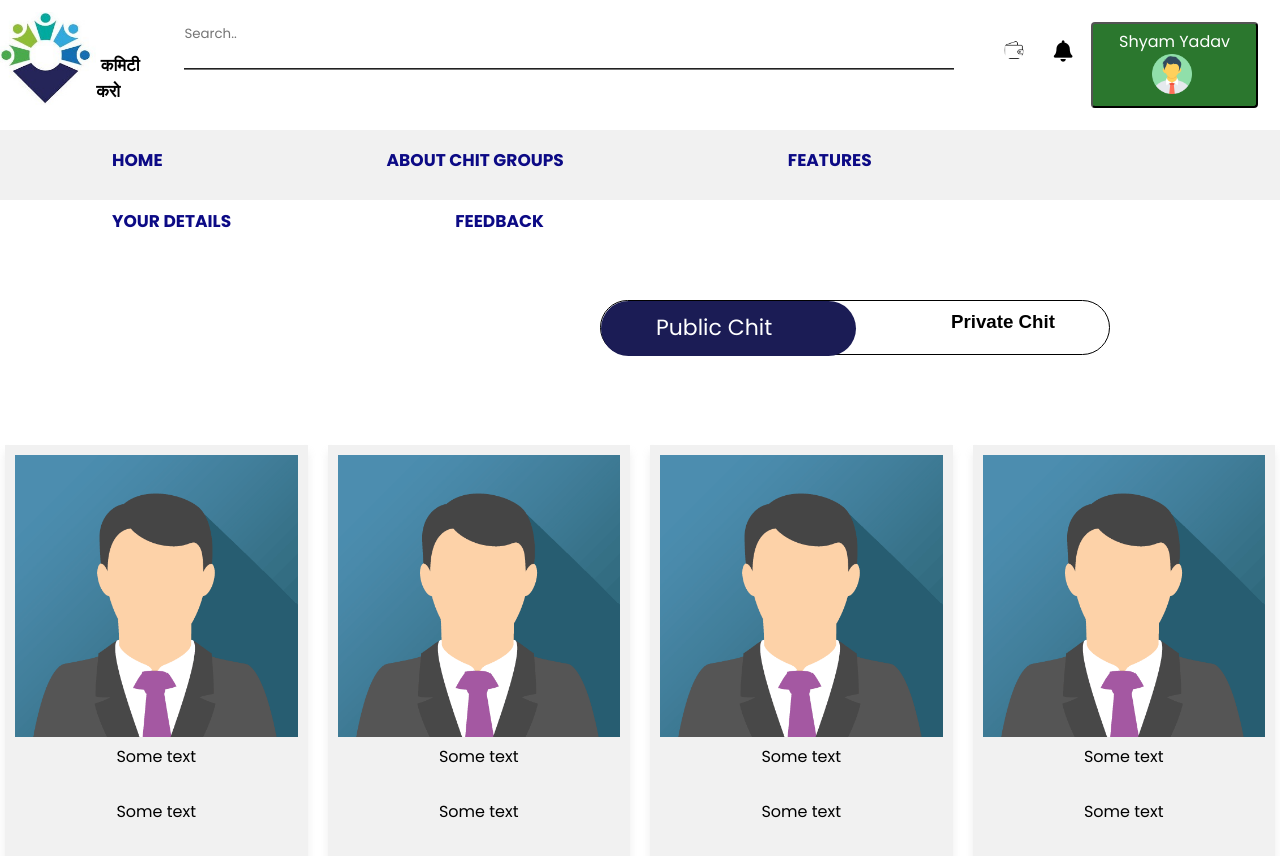
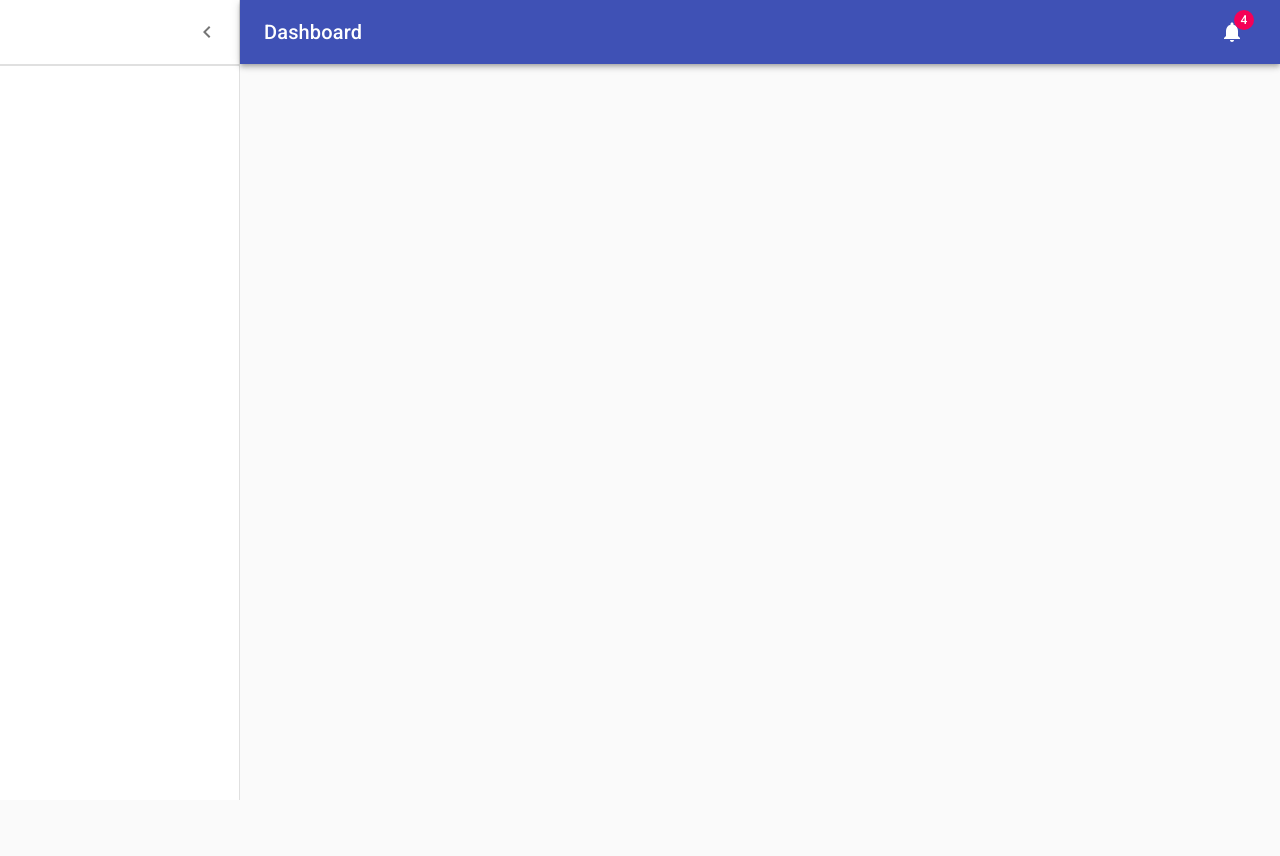
Before and after one commit to Shreyanshmmgn/CFMS-Frontend, a React (Create React App) app in the folder CFMS-Frontend/Frontend/: page /dashBoard in a window 1280 px wide. Shown: the top 856 px of the page. After the commit the page ends 800 px from the top, so only its background shows below. Built offline with nearby package versions, Linux system fonts and the light colour scheme.

Commit message:
Testing Done

```diff
--- a/CFMS-Frontend/Frontend/src/Mainhomepage/Mainhomepage.js
+++ b/CFMS-Frontend/Frontend/src/Mainhomepage/Mainhomepage.js
@@ -1,28 +1,234 @@
-import Navbar from "./Navbar/Navbar";
-import PublicChit from "./Chitfunds/PublicChit";
-import PrivateChit from "./PrivateChit";
-import "./../css/main-homepage.css";
-import { useState } from "react";
+// import Navbar from "./Navbar/Navbar";
+// import PublicChit from "./Chitfunds/PublicChit";
+// import PrivateChit from "./PrivateChit";
+// import "./../css/main-homepage.css";
+// import { useState } from "react";
 
+// function Dashboard() {
+//   const [ currentValue, setcurrentValue] = useState(false);
+//   return (
+//     <div className="main-homepage">
+//       <Navbar></Navbar>
+//       <label className="switch">
+//         <input type="checkbox" id="myCheck" onClick={() => {setcurrentValue(!currentValue)}} />
+//         <span className="slider1 round1">
+//           <h3>Public Chit</h3>
+//           <h3 id="public">Private Chit</h3>
+//         </span>
+//       </label>
+//       {
 
-function Dashboard() {
-  const [ currentValue, setcurrentValue] = useState(false);
+//         currentValue ? <PrivateChit/> : <PublicChit />
+//       }
+//     </div>
+//   );
+// }
+
+// export default Dashboard;
+import React from "react";
+import clsx from "clsx";
+import { makeStyles } from "@material-ui/core/styles";
+import CssBaseline from "@material-ui/core/CssBaseline";
+import Drawer from "@material-ui/core/Drawer";
+import Box from "@material-ui/core/Box";
+import AppBar from "@material-ui/core/AppBar";
+import Toolbar from "@material-ui/core/Toolbar";
+import List from "@material-ui/core/List";
+import Typography from "@material-ui/core/Typography";
+import Divider from "@material-ui/core/Divider";
+import IconButton from "@material-ui/core/IconButton";
+import Badge from "@material-ui/core/Badge";
+import Container from "@material-ui/core/Container";
+import Grid from "@material-ui/core/Grid";
+import Paper from "@material-ui/core/Paper";
+import Link from "@material-ui/core/Link";
+import MenuIcon from "@material-ui/icons/Menu";
+import ChevronLeftIcon from "@material-ui/icons/ChevronLeft";
+import NotificationsIcon from "@material-ui/icons/Notifications";
+// import { mainListItems, secondaryListItems } from "./listItems";
+// import Chart from "./Chart";
+// import Deposits from "./Deposits";
+// import Orders from "./Orders";
+
+function Copyright() {
   return (
-    <div className="main-homepage">
-      <Navbar></Navbar>
-      <label className="switch">
-        <input type="checkbox" id="myCheck" onClick={() => {setcurrentValue(!currentValue)}} />
-        <span className="slider1 round1">
-          <h3>Public Chit</h3>
-          <h3 id="public">Private Chit</h3>
-        </span>
-      </label>
-      {
+    <Typography variant="body2" color="textSecondary" align="center">
+      {"Copyright © "}
+      <Link color="inherit" href="https://material-ui.com/">
+        Your Website
+      </Link>{" "}
+      {new Date().getFullYear()}
+      {"."}
+    </Typography>
+  );
+}
 
-        currentValue ? <PrivateChit/> : <PublicChit />
-      }
+const drawerWidth = 240;
+
+const useStyles = makeStyles((theme) => ({
+  root: {
+    display: "flex",
+  },
+  toolbar: {
+    paddingRight: 24, // keep right padding when drawer closed
+  },
+  toolbarIcon: {
+    display: "flex",
+    alignItems: "center",
+    justifyContent: "flex-end",
+    padding: "0 8px",
+    ...theme.mixins.toolbar,
+  },
+  appBar: {
+    zIndex: theme.zIndex.drawer + 1,
+    transition: theme.transitions.create(["width", "margin"], {
+      easing: theme.transitions.easing.sharp,
+      duration: theme.transitions.duration.leavingScreen,
+    }),
+  },
+  appBarShift: {
+    marginLeft: drawerWidth,
+    width: `calc(100% - ${drawerWidth}px)`,
+    transition: theme.transitions.create(["width", "margin"], {
+      easing: theme.transitions.easing.sharp,
+      duration: theme.transitions.duration.enteringScreen,
+    }),
+  },
+  menuButton: {
+    marginRight: 36,
+  },
+  menuButtonHidden: {
+    display: "none",
+  },
+  title: {
+    flexGrow: 1,
+  },
+  drawerPaper: {
+    position: "relative",
+    whiteSpace: "nowrap",
+    width: drawerWidth,
+    transition: theme.transitions.create("width", {
+      easing: theme.transitions.easing.sharp,
+      duration: theme.transitions.duration.enteringScreen,
+    }),
+  },
+  drawerPaperClose: {
+    overflowX: "hidden",
+    transition: theme.transitions.create("width", {
+      easing: theme.transitions.easing.sharp,
+      duration: theme.transitions.duration.leavingScreen,
+    }),
+    width: theme.spacing(7),
+    [theme.breakpoints.up("sm")]: {
+      width: theme.spacing(9),
+    },
+  },
+  appBarSpacer: theme.mixins.toolbar,
+  content: {
+    flexGrow: 1,
+    height: "100vh",
+    overflow: "auto",
+  },
+  container: {
+    paddingTop: theme.spacing(4),
+    paddingBottom: theme.spacing(4),
+  },
+  paper: {
+    padding: theme.spacing(2),
+    display: "flex",
+    overflow: "auto",
+    flexDirection: "column",
+  },
+  fixedHeight: {
+    height: 240,
+  },
+}));
+
+export default function Dashboard() {
+  const classes = useStyles();
+  const [open, setOpen] = React.useState(true);
+  const handleDrawerOpen = () => {
+    setOpen(true);
+  };
+  const handleDrawerClose = () => {
+    setOpen(false);
+  };
+  const fixedHeightPaper = clsx(classes.paper, classes.fixedHeight);
+
+  return (
+    <div className={classes.root}>
+      <CssBaseline />
+      <AppBar
+        position="absolute"
+        className={clsx(classes.appBar, open && classes.appBarShift)}
+      >
+        <Toolbar className={classes.toolbar}>
+          <IconButton
+            edge="start"
+            color="inherit"
+            aria-label="open drawer"
+            onClick={handleDrawerOpen}
+            className={clsx(
+              classes.menuButton,
+              open && classes.menuButtonHidden
+            )}
+          >
+            <MenuIcon />
+          </IconButton>
+          <Typography
+            component="h1"
+            variant="h6"
+            color="inherit"
+            noWrap
+            className={classes.title}
+          >
+            Dashboard
+          </Typography>
+          <IconButton color="inherit">
+            <Badge badgeContent={4} color="secondary">
+              <NotificationsIcon />
+            </Badge>
+          </IconButton>
+        </Toolbar>
+      </AppBar>
+      <Drawer
+        variant="permanent"
+        classes={{
+          paper: clsx(classes.drawerPaper, !open && classes.drawerPaperClose),
+        }}
+        open={open}
+      >
+        <div className={classes.toolbarIcon}>
+          <IconButton onClick={handleDrawerClose}>
+            <ChevronLeftIcon />
+          </IconButton>
+        </div>
+        <Divider />
+        {/* <List>{mainListItems}</List> */}
+        <Divider />
+        {/* <List>{secondaryListItems}</List> */}
+      </Drawer>
+      <main className={classes.content}>
+        <div className={classes.appBarSpacer} />
+        <Container maxWidth="lg" className={classes.container}>
+          <Grid container spacing={3}>
+            {/* <Grid item xs={12} md={8} lg={9}> */}
+            {/* <Paper className={fixedHeightPaper}><Chart /></Paper> */}
+            {/* </Grid> */}
+            {/* Recent Deposits */}
+            {/* <Grid item xs={12} md={4} lg={3}> */}
+            {/* <Paper className={fixedHeightPaper}><Deposits /></Paper> */}
+            {/* </Grid> */}
+            {/* Recent Orders */}
+            {/* <Grid item xs={12}> */}
+            {/* <Paper className={classes.paper}><Orders /></Paper> */}
+            {/* </Grid> */}
+          </Grid>
+          {/* <Box pt={4}>
+            <Copyright />
+          </Box> */}
+        </Container>
+      </main>
     </div>
   );
 }
-
-export default Dashboard;
--- a/CFMS-Frontend/Frontend/src/Mainhomepage/Navbar/Navbar.js
+++ b/CFMS-Frontend/Frontend/src/Mainhomepage/Navbar/Navbar.js
@@ -9,18 +9,18 @@
 }
 
 // Close the dropdown if the user clicks outside of it
-window.onclick = function(event) {
-  if (!event.target.matches('.dropbtn')) {
+window.onclick = function (event) {
+  if (!event.target.matches(".dropbtn")) {
     var dropdowns = document.getElementsByClassName("dropdown-content");
     var i;
     for (i = 0; i < dropdowns.length; i++) {
       var openDropdown = dropdowns[i];
-      if (openDropdown.classList.contains('show')) {
-        openDropdown.classList.remove('show');
+      if (openDropdown.classList.contains("show")) {
+        openDropdown.classList.remove("show");
       }
     }
   }
-}
+};
 
 function Navbar() {
   return (
@@ -30,7 +30,7 @@
           style={{ height: "105px", width: "100px", paddingTop: "12px" }}
           src={image}
         />
-        <span style={{ fontSize: "17px" ,paddingRight: "20px" }}>
+        <span style={{ fontSize: "17px", paddingRight: "20px" }}>
           <br />
           <br />
           &nbsp;
@@ -44,44 +44,23 @@
         <img src={wallet} alt="Wallet" className="wallet"></img>
         <i className="fas fa-bell fa-lg">&nbsp;&nbsp;</i>
         <div className="dropdown">
-          <button onClick={myFunction} className="dropbtn">Shyam Yadav <img src={avatar} alt="Admin" width="40" />&nbsp;<span class="caret"></span></button>
+          <button onClick={myFunction} className="dropbtn">
+            Shyam Yadav <img src={avatar} alt="Admin" width="40" />
+            &nbsp;<span class="caret"></span>
+          </button>
           <div id="myDropdown" className="dropdown-content">
-          <a href="#"><i className="fas fa-user"></i> Profile</a>
-          <a href="#"><i className="fas fa-sliders-h"></i> Settings</a>
-          <a href="#"><i className="fas fa-sign-out-alt"></i> Signout</a>
+            <a href="#">
+              <i className="fas fa-user"></i> Profile
+            </a>
+            <a href="#">
+              <i className="fas fa-sliders-h"></i> Settings
+            </a>
+            <a href="#">
+              <i className="fas fa-sign-out-alt"></i> Signout
+            </a>
           </div>
         </div>
       </div>
-
-      <nav className="navbar1">
-        <input type="checkbox" id="check" />
-        <label for="check" class="checkbtn">
-          <i class="fas fa-bars"></i>
-        </label>
-        <ul>
-          <li>
-            <a href="#">Home</a>
-          </li>
-          <li>
-            <a href="#about" className="btn-get-started scrollto">
-              About Chit Groups
-            </a>
-          </li>
-          <li>
-            <a href="#team" className="btn-get-started scrollto">
-              Features
-            </a>
-          </li>
-          <li>
-            <a href="#contact" className="btn-get-started scrollto">
-              Your Details
-            </a>
-          </li>
-          <li>
-            <a href="#">Feedback</a>
-          </li>
-        </ul>
-      </nav>
     </header>
   );
 }
```
Also changed, not shown: CFMS-Frontend/Frontend/public/index.html (+0 -14 lines), 1 other file (tests, documents, lock files or other folders).
